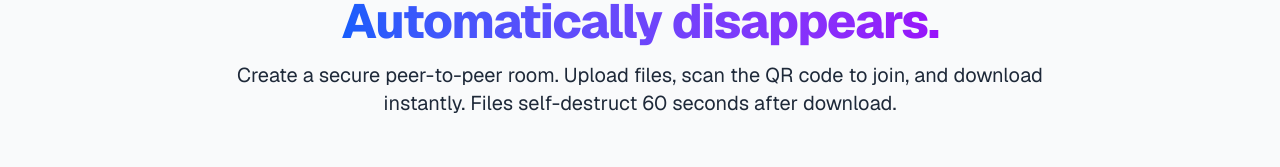
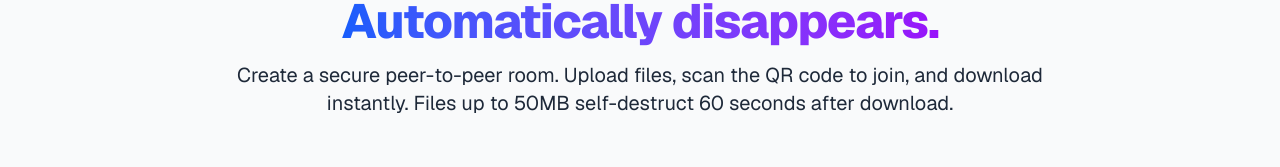
Before and after one commit to dhyey0904/snaplink, a Next.js app in the folder frontend/: page /bridge in a window 1280 px wide. Shown: the part 236-403 px from the top of the page. Built offline with nearby package versions, Linux system fonts and the light colour scheme; no server answers.

Commit message:
copy(bridge): explicitly state 50MB limit on bridge landing page

```diff
--- a/frontend/src/app/bridge/page.tsx
+++ b/frontend/src/app/bridge/page.tsx
@@ -44,7 +44,7 @@ export default function BridgeLandingPage() {
           <motion.h1 initial={{ y: -20, opacity: 0 }} animate={{ y: 0, opacity: 1 }} transition={{ delay: 0.1 }} className="text-5xl font-extrabold text-gray-900 tracking-tight mb-4">
             Transfer instantly. <br/><span className="text-transparent bg-clip-text bg-gradient-to-r from-blue-600 to-purple-600">Automatically disappears.</span>
           </motion.h1>
-          <motion.p initial={{ y: -20, opacity: 0 }} animate={{ y: 0, opacity: 1 }} transition={{ delay: 0.2 }} className="text-xl text-gray-800">Create a secure peer-to-peer room. Upload files, scan the QR code to join, and download instantly. Files self-destruct 60 seconds after download.</motion.p>
+          <motion.p initial={{ y: -20, opacity: 0 }} animate={{ y: 0, opacity: 1 }} transition={{ delay: 0.2 }} className="text-xl text-gray-800">Create a secure peer-to-peer room. Upload files, scan the QR code to join, and download instantly. Files up to 50MB self-destruct 60 seconds after download.</motion.p>
         </div>
 
         <div className="grid md:grid-cols-2 gap-8 max-w-3xl mx-auto">
```
